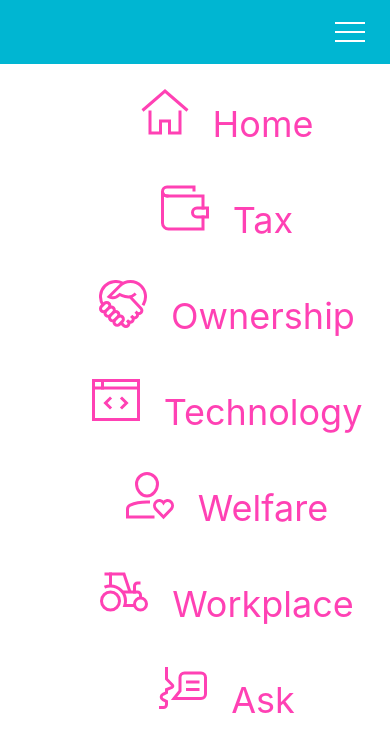
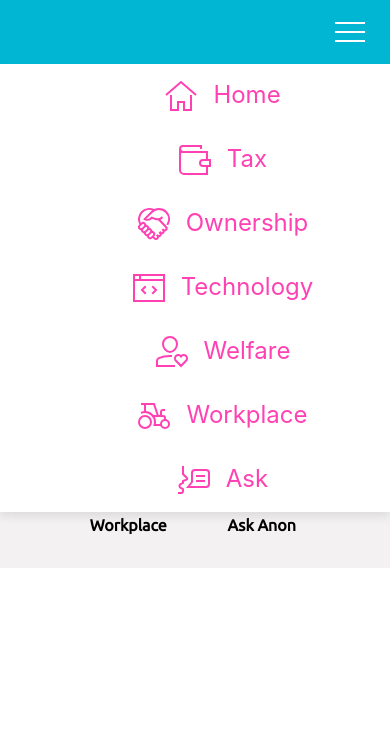
Before and after one commit to astroash/policy-picker, a React (Create React App) app: page / in a window 390 px wide. Both pictures are taken after a click on the button 350 px from the left and 32 px from the top of the page. Shown: the top 752 px of the page. Built offline with nearby package versions, Linux system fonts and the light colour scheme.

Commit message:
Changed font and increased responsivity Relates #19

```diff
--- a/public/index.html
+++ b/public/index.html
@@ -9,6 +9,7 @@
       homescreen on Android. See https://developers.google.com/web/fundamentals/engage-and-retain/web-app-manifest/
     -->
     <link rel="manifest" href="%PUBLIC_URL%/manifest.json">
+    <link href="https://fonts.googleapis.com/css?family=Ubuntu" rel="stylesheet">
     <!-- <link rel="shortcut icon" href="%PUBLIC_URL%/favicon.ico"> -->
     <!--
       Notice the use of %PUBLIC_URL% in the tags above.
--- a/src/components/IconSnippet.js
+++ b/src/components/IconSnippet.js
@@ -3,7 +3,7 @@ import '../css/SnippetView.css';
 
 const IconSnippet = ({ topic, cssImg }) => (
   <div className="center tc ma2">
-    <button  className={`bn br-100 icon ${cssImg}`} id={cssImg}/>
+    <button className={`bn br-100 icon icon-snippet ${cssImg}`} id={cssImg} />
   </div>
 );
 
--- a/src/components/Menu.js
+++ b/src/components/Menu.js
@@ -5,7 +5,7 @@ import { Link } from 'react-router-dom';
 const Menu = ({ cssImg, changeTopic, toggleMenu }) => {
   return (
     <ul
-      className={`menu sans-serif list w-100 bg-white tc f2 mw6 hot-pink ${cssImg}`}>
+      className={`menu sans-serif list w-100 bg-white tc f3 mw6 hot-pink ${cssImg}`}>
       <Link
         to="/"
         style={{ textDecoration: 'none' }}
--- a/src/css/App.css
+++ b/src/css/App.css
@@ -1,5 +1,5 @@
 body {
-  font-family: sans-serif;
+  font-family: Ubuntu, sans-serif;
 }
 
 .app {
@@ -24,10 +24,11 @@ body {
 .menu {
   z-index: 1;
   margin-top: 4rem;
+  box-shadow: 0px 5px 8px 0px rgba(136, 136, 136, 0.18);
 }
 
 .menu li {
-  line-height: 2;
+  line-height: 1;
   cursor: pointer;
 }
 
--- a/src/css/Home.css
+++ b/src/css/Home.css
@@ -1,7 +1,8 @@
 .nav {
   background-color: #00b6d2;
+  position: fixed;
   width: 100%;
-  position: fixed;
+  z-index: 1;
 }
 
 .icon {
@@ -9,7 +10,7 @@
   background-position: center;
   background-size: 60%;
   cursor: pointer;
-  vertical-align: bottom;
+  vertical-align: middle;
 }
 .tax {
   background-image: url('../assets/icons/black/tax.svg');
@@ -40,11 +41,12 @@
   width: calc(60px + 8vw);
   height: calc(60px + 8vw);
 }
+
 .row {
   margin: 1vw;
 }
 
 .icon-container {
-  margin-left: 1.2vw;
-  margin-right: 1.2vw;
+  margin-left: calc(25px - 1vw);
+  margin-right: calc(25px - 1vw);
 }
--- a/src/css/SnippetView.css
+++ b/src/css/SnippetView.css
@@ -9,9 +9,7 @@
   background-color: #e6681c;
 }
 
-.icon {
-  background-repeat: no-repeat;
-  background-position: center;
+.icon-snippet {
   height: 6rem;
   width: 6rem;
 }
```
